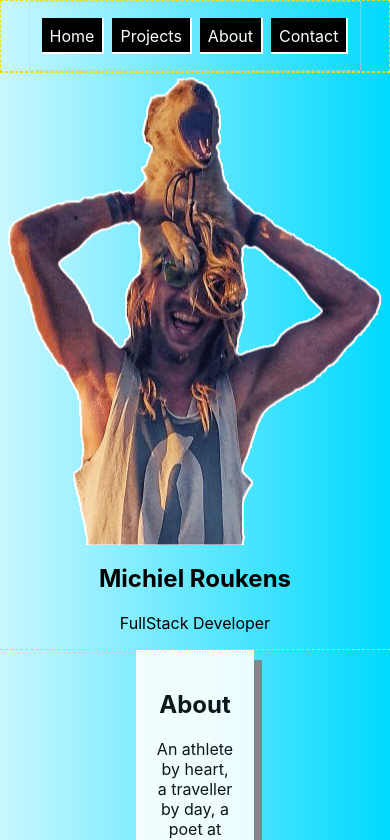
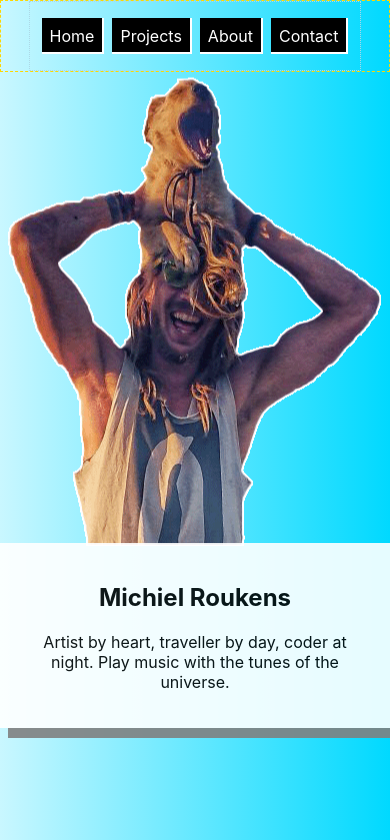
Before and after one commit to arejasverduras/portfolio, a React (Create React App) app: page /about in a window 390 px wide. Shown: the top 840 px of the page. Built offline with nearby package versions, Linux system fonts and the light colour scheme.

Commit message:
repace Hero component with image  in About page TopSection

```diff
--- a/src/App.css
+++ b/src/App.css
@@ -149,3 +149,9 @@ nav a {
  /* previously defined with .optionalTextSection */
   max-width: 20%;
 }
+
+@media screen and (max-width: 500px) {
+  .aboutPageSummary {
+    max-width: 90%;
+  }
+}
--- a/src/components/About/About.js
+++ b/src/components/About/About.js
@@ -1,14 +1,15 @@
 import React from 'react';
-import { Hero } from '../Hero/Hero';
+import MichielHero from '../Hero/MichielHero.png';
 
 export const About = (props) => {
     return (
         <>
+            <h1 style={{"display":"none"}}>About</h1>
             <section className="aboutTopSection">
-                <Hero />
+                 <img className="heroImage" src={MichielHero}></img>
                 <div className='aboutPageSummary'>
-                    <h1>About</h1>
-                    <p>An athlete by heart, a traveller by day, a poet at night.
+                    <h2>Michiel Roukens</h2>
+                    <p>Artist by heart, traveller by day, coder at night.
                         Play music with the tunes of the universe.</p>
                 </div>
             </section>
```
